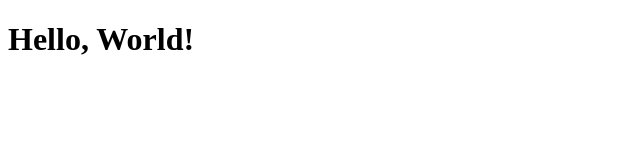
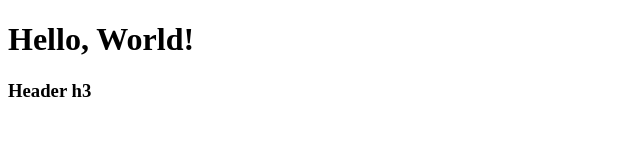
Before and after one commit to azizakhmedov94/project, a website: page index.html in a window 1280 px wide. Shown: the whole page, without its empty margins (0-640 px from the left). Drawn offline with Linux system fonts and the light colour scheme.

Commit message:
Added h3 header in local repo

```diff
--- a/index.html
+++ b/index.html
@@ -7,6 +7,7 @@
 </head>
 <body>
     <h1>Hello, World!</h1>
+    <h3>Header h3</h3>
     <script src="index.js"></script>
 </body>
 </html>
```
